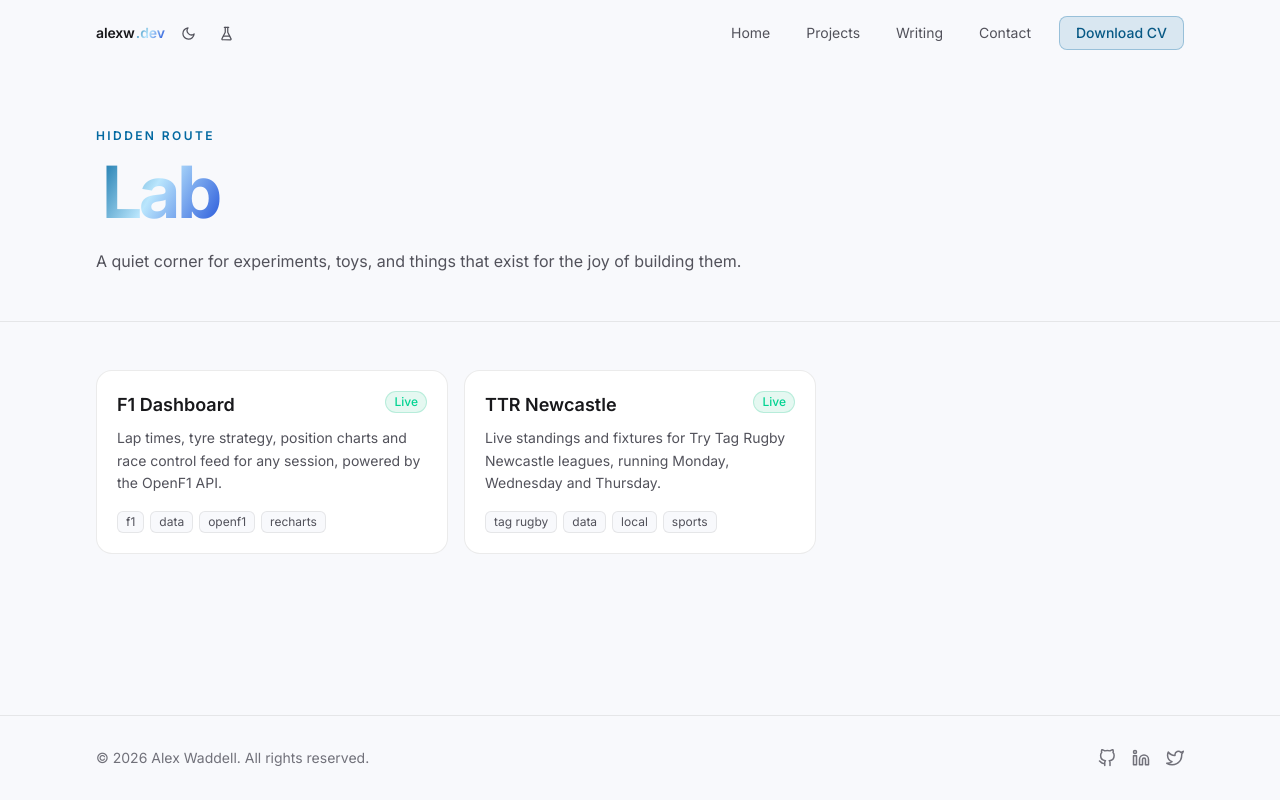
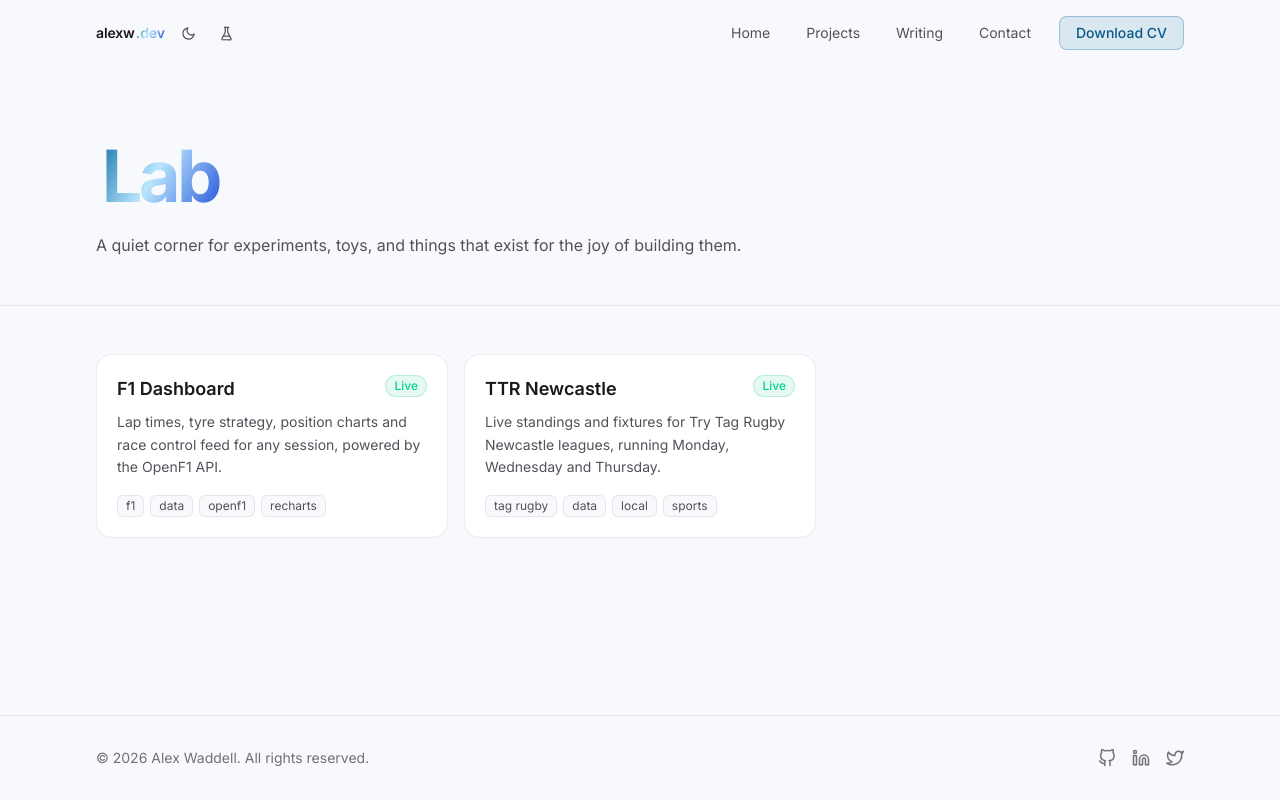
Before and after one commit to alexwaddell97/portfolio, a React (Vite) app: page /lab in a window 1280 px wide. Built offline with nearby package versions, Linux system fonts and the light colour scheme.

Commit message:
fix: remove hidden route text

```diff
--- a/src/pages/Lab.tsx
+++ b/src/pages/Lab.tsx
@@ -24,7 +24,6 @@ function Lab() {
       <main className="flex-1">
         <section className="dot-grid border-b border-border">
           <div className="mx-auto max-w-6xl px-4 pb-12 pt-32 sm:px-6 lg:px-8">
-            <p className="text-xs font-semibold tracking-[0.2em] uppercase text-cyan">Hidden Route</p>
             <h1 className="page-heading-sweep display-heading-safe mt-2 text-5xl font-black tracking-tighter md:text-7xl">
               Lab
             </h1>
```
